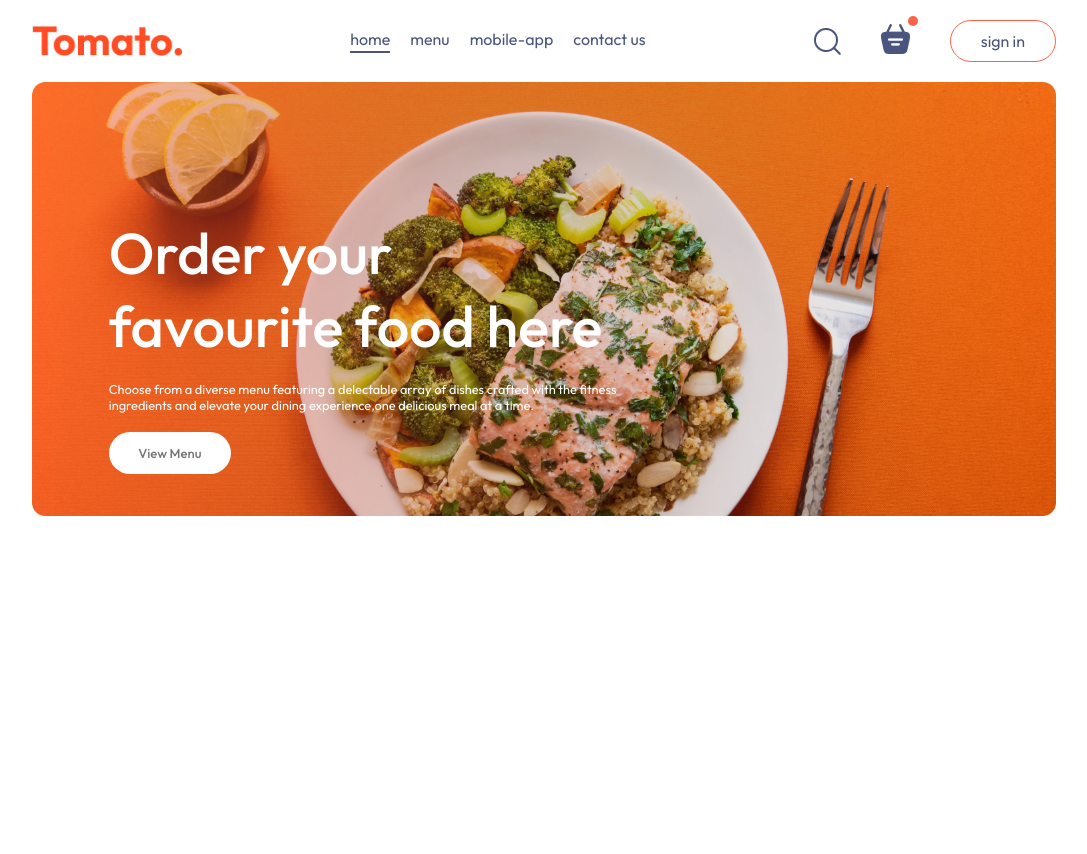
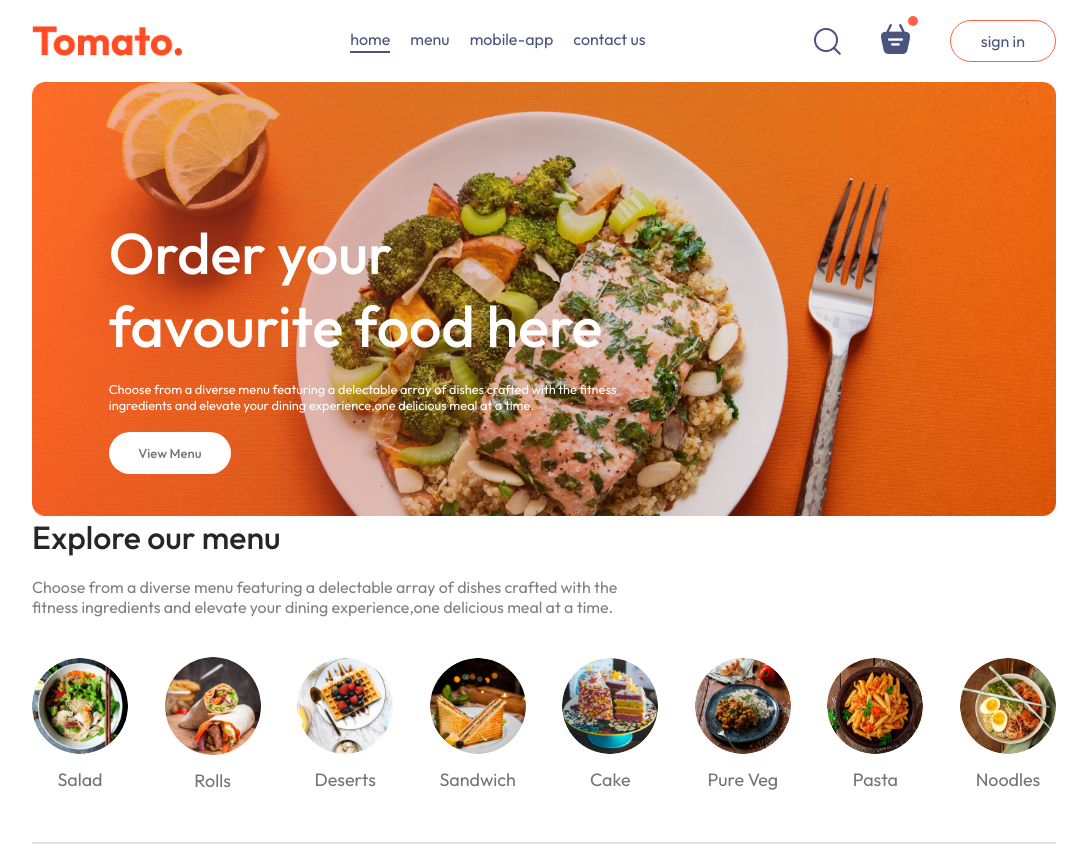
Before and after one commit to mdamir-012/Food_delivery_app, a React (Vite) app in the folder frontend/: page / in a window 1280 px wide. Shown: the whole page, without its empty margins (96-1183 px from the left). Before the commit the page ends 800 px from the top, so only its background shows below. Built offline with nearby package versions, Linux system fonts and the light colour scheme.

Commit message:
menu list added

```diff
--- a/frontend/src/components/ExploreMenu/ExploreMenu.css
+++ b/frontend/src/components/ExploreMenu/ExploreMenu.css
@@ -0,0 +1,53 @@
+.explore_menu{
+    display: flex;
+    flex-direction: column;
+    gap: 20px;
+}
+
+.explore_menu h1{
+    color: #262626;
+    font-weight: 500;
+
+}
+
+.explore_menu_text{
+    max-width: 60%;
+    color: #808080;
+}
+
+.explore_menu_list{
+    display: flex;
+    justify-content: space-between;
+    align-items: center;
+    gap: 30px;
+    text-align: center;
+    margin: 20px 0px;
+    overflow-x: scroll;
+}
+
+.explore_menu_list::-webkit-scrollbar{
+    display: none;
+}
+
+.explore_menu_list_item img{
+    width: 7.5vw;
+    min-width: 80px;
+    cursor: pointer;
+    border-radius: 50%;
+    transition: 0.2s;
+}
+
+.explore_menu_list_item p{
+    margin-top: 10px ;
+    color: #747474;
+    font-size: max(1.4vw,16px);
+    cursor: pointer;
+}
+
+.explore_menu hr{
+    margin: 10px 0px;
+    height: 2px;
+    background-color: #e2e2e2;
+    border: none;
+
+}
--- a/frontend/src/components/ExploreMenu/ExploreMenu.jsx
+++ b/frontend/src/components/ExploreMenu/ExploreMenu.jsx
@@ -1,11 +1,28 @@
 // import React from 'react'
-import "./ExploreMenu.css"
+import "./ExploreMenu.css";
+import { menu_list } from "../../assets/frontend_assets/assets";
+
 const ExploreMenu = () => {
   return (
-    <div>
+    <div className="explore_menu" id="explore_menu_id">
+      <h1>Explore our menu</h1>
+      <p className="explore_menu_text">
+        {" "}
+        Choose from a diverse menu featuring a delectable array of dishes
+        crafted with the fitness ingredients and elevate your dining
+        experience,one delicious meal at a time.
+      </p>
+      <div className="explore_menu_list">
+        {menu_list.map((elem, i) => (
+          <div className="explore_menu_list_item" key={i}>
+            <img src={elem.menu_image} alt="" />
+            <p>{elem.menu_name}</p>
+          </div>
+        ))}
+      </div>
+      <hr />
+    </div>
+  );
+};
 
-    </div>
-  )
-}
-
-export default ExploreMenu
+export default ExploreMenu;
--- a/frontend/src/pages/Home/Home.jsx
+++ b/frontend/src/pages/Home/Home.jsx
@@ -1,10 +1,12 @@
 // import React from 'react'
+import ExploreMenu from "../../components/ExploreMenu/ExploreMenu"
 import Header from "../../components/Header/Header"
 import "./Home.css"
 const Home = () => {
   return (
     <div>
       <Header/>
+      <ExploreMenu/>
     </div>
   )
 }
```
